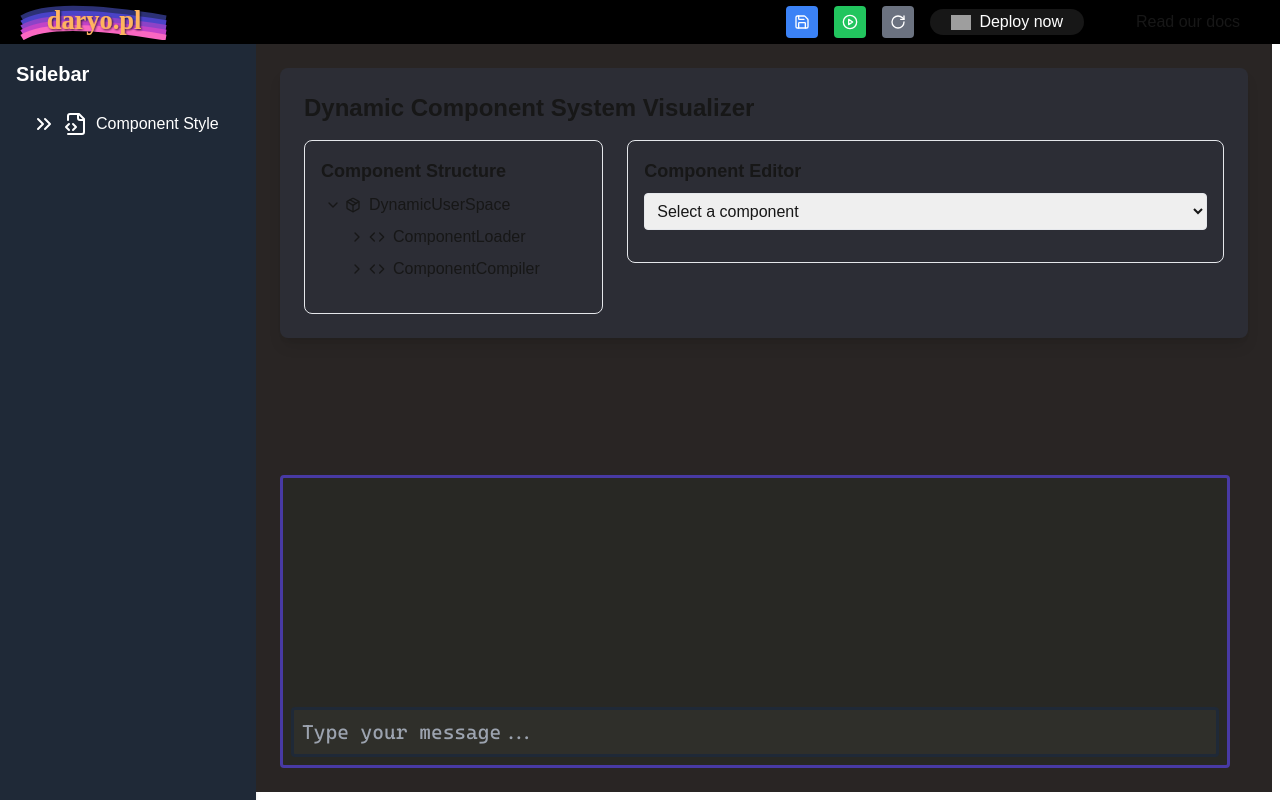
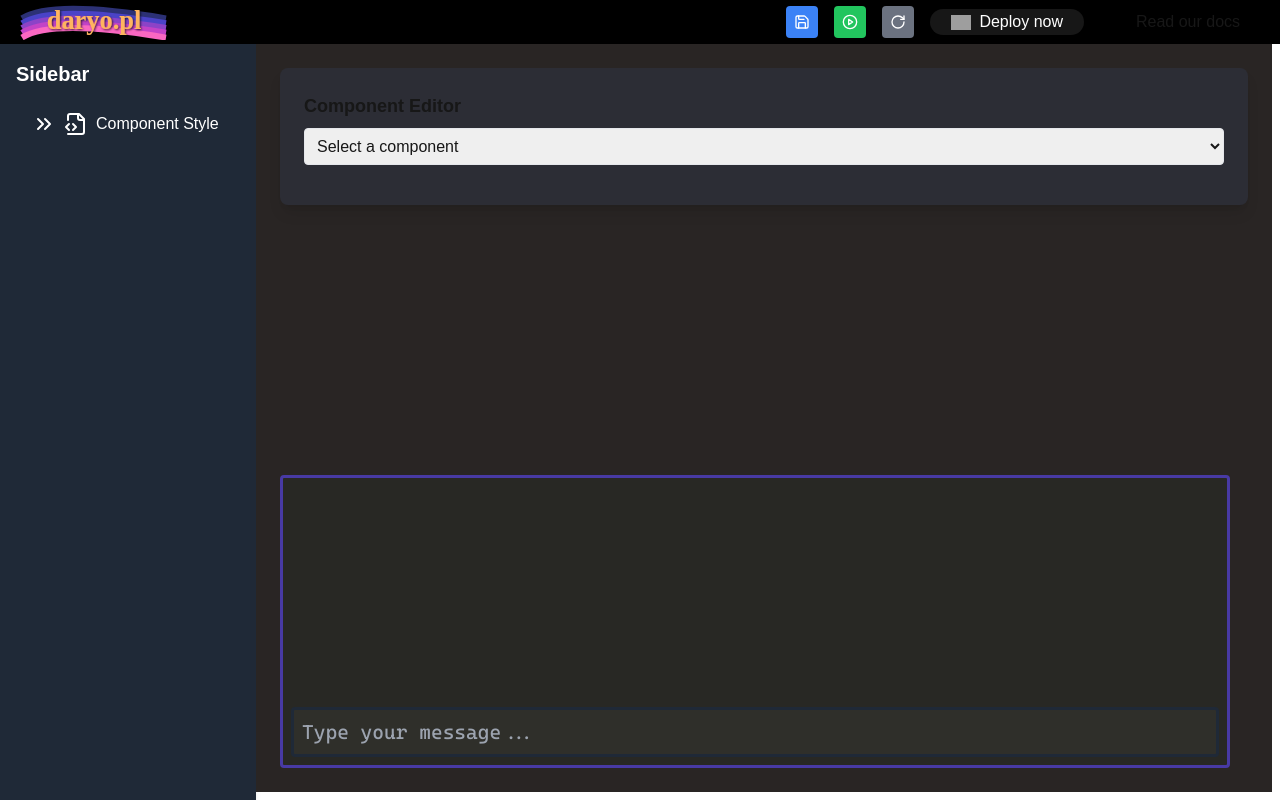
Before and after one commit to damiik/next03, a Next.js app: page / in a window 1280 px wide. Built offline with nearby package versions, Linux system fonts and the light colour scheme; grey boxes are pictures that could not be loaded.

Commit message:
sidebar and component visualizer updated

```diff
--- a/app/components/ComponentVisualizer.tsx
+++ b/app/components/ComponentVisualizer.tsx
@@ -66,44 +66,7 @@ const ComponentVisualizer = () => {
 
   return (
     <div className="w-full max-w-6xl p-6 bg-[#2c2d35] rounded-lg shadow-lg">
-      <h2 className="text-2xl font-bold mb-4">Dynamic Component System Visualizer</h2>
-      <div className="flex gap-6">
-        <div className="w-1/3 border rounded-lg p-4">
-          <div className="mb-4">
-            <h3 className="text-lg font-semibold mb-2">Component Structure</h3>
-            <div className="space-y-2">
-              <div className="flex items-center">
-                <button onClick={() => toggleNode('root')} className="hover:bg-gray-100 rounded p-1">
-                  {expandedNodes.root ? <ChevronDown size={16} /> : <ChevronRight size={16} />}
-                </button>
-                <Package size={16} className="mr-2" />
-                <span>DynamicUserSpace</span>
-              </div>
-              {expandedNodes.root && (
-                <div className="ml-6 space-y-2">
-                  <div className="flex items-center">
-                    <button onClick={() => toggleNode('loader')} className="hover:bg-gray-100 rounded p-1">
-                      {expandedNodes.loader ? <ChevronDown size={16} /> : <ChevronRight size={16} />}
-                    </button>
-                    <Code size={16} className="mr-2" />
-                    <span>ComponentLoader</span>
-                  </div>
-                  {expandedNodes.loader && <div className="ml-6 text-sm text-gray-600">Fetches component code from API</div>}
-                  <div className="flex items-center">
-                    <button onClick={() => toggleNode('compiler')} className="hover:bg-gray-100 rounded p-1">
-                      {expandedNodes.compiler ? <ChevronDown size={16} /> : <ChevronRight size={16} />}
-                    </button>
-                    <Code size={16} className="mr-2" />
-                    <span>ComponentCompiler</span>
-                  </div>
-                  {expandedNodes.compiler && <div className="ml-6 text-sm text-gray-600">Transforms and compiles component code</div>}
-                </div>
-              )}
-            </div>
-          </div>
-        </div>
-        <div className="w-2/3 space-y-4">
-          <div className="border rounded-lg p-4">
+
       <h3 className="text-lg font-semibold mb-2">Component Editor</h3>
       <select className="w-full p-2 border rounded mb-4" value={selectedComponent} onChange={(e) => setSelectedComponent(e.target.value)}>
         <option value="">Select a component</option>
@@ -114,15 +77,12 @@ const ComponentVisualizer = () => {
           <div className="relative">
             <textarea className="w-full h-48 font-mono text-sm p-4 border rounded bg-[#1e1e1e] text-white" value={editableCode} onChange={(e) => handleCodeChange(e.target.value)} placeholder="Edit component code here..." />
           </div>
-                <div className="flex items-center justify-between mb-2">
+
             {isRefreshing && <span className="text-sm text-blue-500">Refreshing...</span>}
-                  <div className="border p-4 rounded bg-[#1e1e1e] min-h-[100px]">{renderPreview()}</div>
-                </div>
+            {renderPreview()}
+
         </div>
       )}
-          </div>
-        </div>
-      </div>
     </div>
   );
 };
--- a/app/components/Sidebar.tsx
+++ b/app/components/Sidebar.tsx
@@ -1,20 +1,17 @@
 'use client';
 
 import React, { useState } from 'react';
-import { CornerRightDown, ChevronsRight, Palette, FileCode2, Wrench } from 'lucide-react';
+import { ChevronsRight, CornerRightDown, ChevronDown, Palette, FileCode2, Wrench } from 'lucide-react';
 import { colors } from './colors';
 
+const Sidebar: React.FC = () => {
+  const [expandedNodes, setExpandedNodes] = useState<{ [key: string]: boolean }>({
+    componentStyle: false,
+    background: false,
+  });
 
-const Sidebar: React.FC = () => {
-  const [isComponentStyleOpen, setIsComponentStyleOpen] = useState(false);
-  const [isBackgroundOpen, setIsBackgroundOpen] = useState(false);
-
-  const toggleComponentStyle = () => {
-    setIsComponentStyleOpen(!isComponentStyleOpen);
-  };
-
-  const toggleBackground = () => {
-    setIsBackgroundOpen(!isBackgroundOpen);
+  const toggleNode = (node: string) => {
+    setExpandedNodes(prev => ({ ...prev, [node]: !prev[node] }));
   };
 
   const copyToClipboard = (text: string) => {
@@ -26,61 +23,58 @@ const Sidebar: React.FC = () => {
       <h2 className="text-xl font-bold mb-4 text-white">Sidebar</h2>
       <ul>
         <li>
-          {isComponentStyleOpen ? (
-            <a
-              href="#"
-              className="block py-2 px-4 rounded-md hover:bg-gray-700 text-white flex items-center"
-              onClick={toggleComponentStyle}
+        <div className="flex items-center">
+          <button
+            className=" py-2 px-4 rounded-md hover:bg-gray-700 text-white flex items-center"
+            onClick={() => toggleNode('componentStyle')}
           >
+            {expandedNodes.componentStyle ?
+              <div className="flex items-center">
                 <Wrench className="mr-2 transition-transform" />
-              Properities
+                <span>Properties</span>
                 <CornerRightDown className="ml-2 transition-transform translate-y-2" />
-            </a>
-          ) : (
-            <a
-              href="#"
-              className="block py-2 px-4 rounded-md hover:bg-gray-700 text-white flex items-center"
-              onClick={toggleComponentStyle}
-            >
+              </div>
+
+             :
+              <div className="flex items-center">
                 <ChevronsRight className="mr-2 transition-transform" />
                 <FileCode2 className="mr-2 transition-transform" />
-              Component Style
-            </a>
-          )}
-          <ul className={`ml-4 ${isComponentStyleOpen ? '' : 'hidden'}`}>
+                <span>Component Style</span>
+              </div>
+
+            }
+          </button>
+          </div>
+          <ul className={`ml-4 ${expandedNodes.componentStyle ? '' : 'hidden'}`}>
             <li>
-              {isBackgroundOpen ? (
-                <a
-                  href="#"
-                  className="py-2 px-4 rounded-md hover:bg-gray-700 text-white flex items-center"
-                  onClick={toggleBackground}
+              <button
+                className="block py-2 px-4 rounded-md hover:bg-gray-700 text-white flex items-center"
+                onClick={() => toggleNode('background')}
               >
+                {expandedNodes.background ?
+                  <div className="flex items-center">
                     <Palette className="mr-2 transition-transform" />
-                  Colors
+                    <span>Colors</span>
                     <CornerRightDown className="ml-2 transition-transform translate-y-2" />
-                </a>
-              ) : (
-                <a
-                  href="#"
-                  className="py-2 px-4 rounded-md hover:bg-gray-700 text-white flex items-center"
-                  onClick={toggleBackground}
-                >
+                  </div>
+                 :
+                    <div className="flex items-center">
                     <ChevronsRight className="mr-2 transition-transform" />
                     <Palette className="mr-2 transition-transform" />
+                    Palette
+                  </div>
+                }
 
-                  Palette
-                </a>
-              )}
-              <ul className={`ml-4 ${isBackgroundOpen ? '' : 'hidden'}`}>
+              </button>
+              <ul className={`ml-4 ${expandedNodes.background ? '' : 'hidden'}`}>
                 {Object.entries(colors).map(([color, name], index) => (
                   <li key={color}>
-                    <a
-                      href="#"
+                    <button
                       className={`bg-[${color}] px-4 py-0 rounded-md hover:bg-red-400 text-[${(Object.entries(colors)[(15-index)][0])}]`}
                       onClick={() => copyToClipboard("[" + color + "]")}
                     >
                       {name}
-                    </a>
+                    </button>
                   </li>
                 ))}
               </ul>
```
Lines whose indentation alone changed are shown as unchanged.
